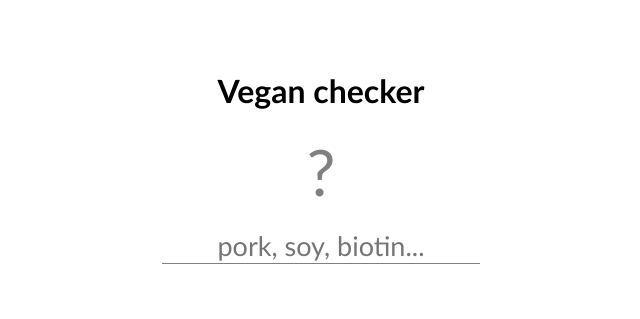
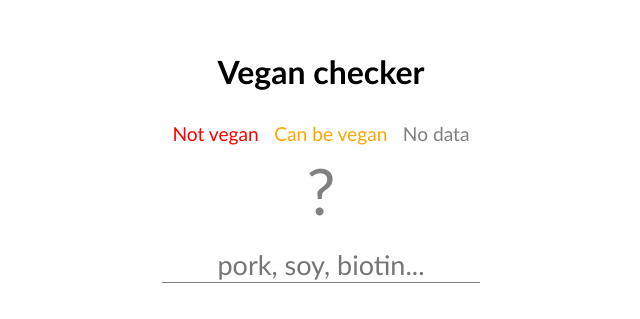
Before and after one commit to mathieu-anderson/vegan-checker, a React (Create React App) app: page / in a window 1280 px wide. Shown: the part 235-554 px from the top of the page, without its empty margins (319-959 px from the left). Built offline with nearby package versions, Linux system fonts and the light colour scheme.

Commit message:
Add legend for result color

```diff
--- a/src/App.css
+++ b/src/App.css
@@ -34,3 +34,24 @@
 .App-input:focus {
   outline-width: 0;
 }
+
+.App-info {
+  font-size: 1.2em;
+  display: flex;
+  flex-flow: row nowrap;
+}
+
+.App-info-nonvegan {
+  padding: 0.4em;
+  color: red;
+}
+
+.App-info-flagged {
+  padding: 0.4em;
+  color: orange;
+}
+
+.App-info-other {
+  padding: 0.4em;
+  color: grey;
+}
--- a/src/App.js
+++ b/src/App.js
@@ -65,6 +65,12 @@ class App extends Component {
           <h1 className='App-title'>Vegan checker</h1>
         </header>
 
+        <div className='App-info'>
+          <span className='App-info-nonvegan'>Not vegan</span>
+          <span className='App-info-flagged'>Can be vegan</span>
+          <span className='App-info-other'>No data</span>
+        </div>
+
         <span className='App-result'>
           <Results nonvegan={nonvegan} flagged={flagged} other={other} />
         </span>
```
